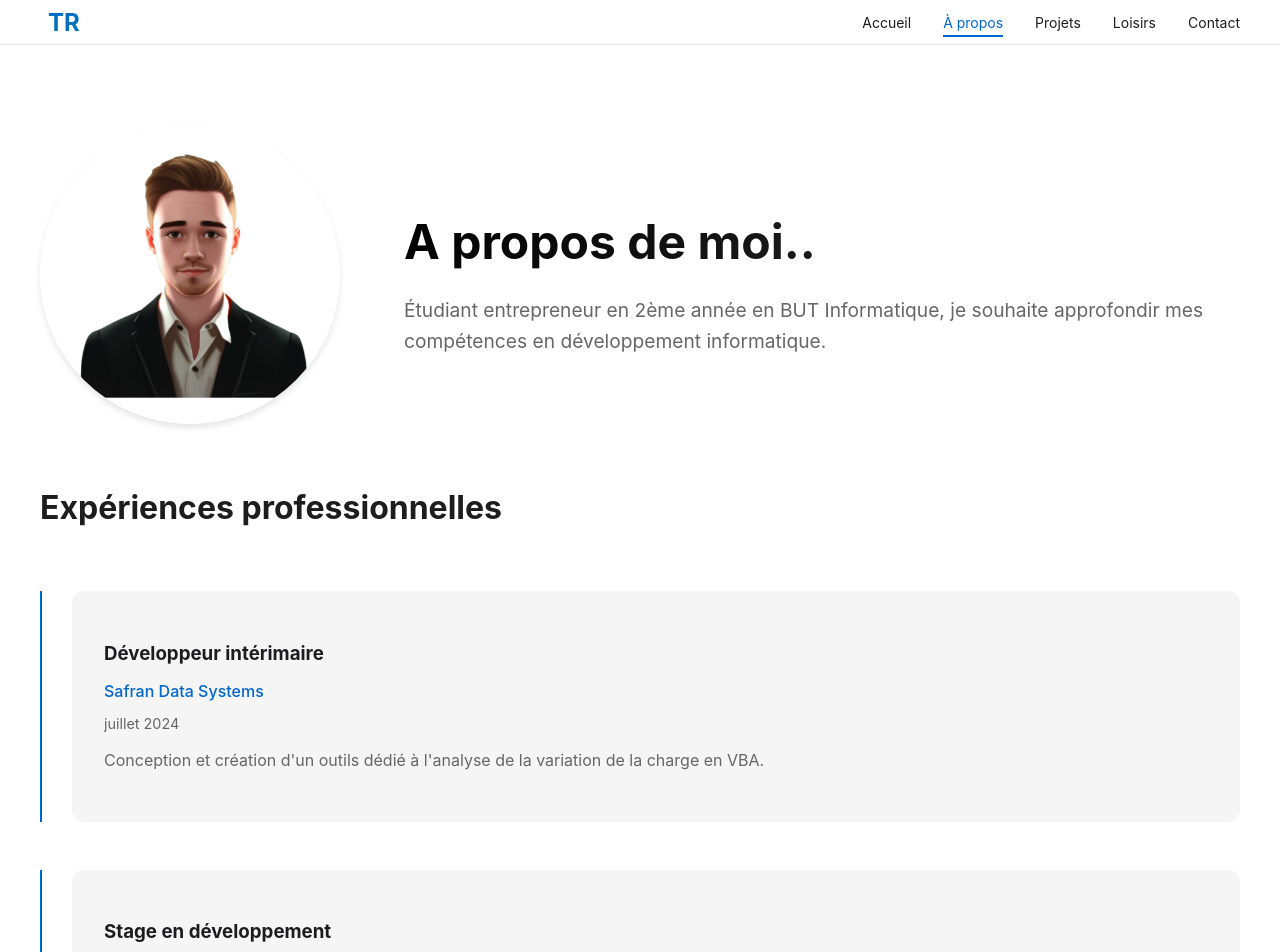
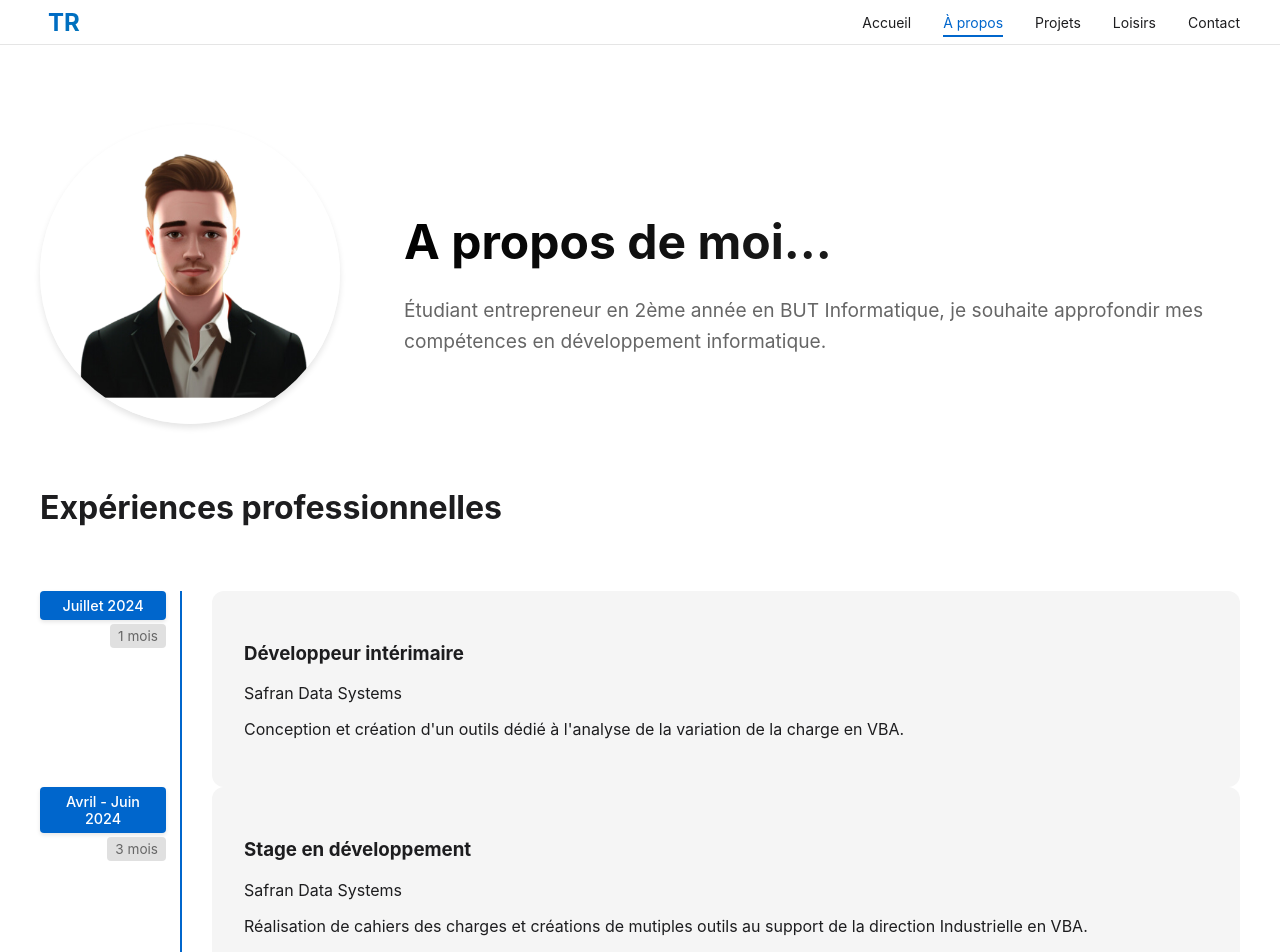
Before and after one commit to TomRambeau/portfolio, a Vue app in the folder portfolio/: page /about in a window 1280 px wide. Shown: the top 952 px of the page. Built offline with nearby package versions, Linux system fonts and the light colour scheme.

Commit message:
init push on branch

```diff
--- a/portfolio/src/views/About.vue
+++ b/portfolio/src/views/About.vue
@@ -8,7 +8,7 @@ import ScrollReveal from '@/components/ScrollReveal.vue'
       <section class="hero-section">
         <img src="@/assets/avatar.png" alt="Tom Rambeau" class="profile-image">
         <div class="hero-content">
-          <h1 class="title">A propos de moi..</h1>
+          <h1 class="title">A propos de moi...</h1>
           <p class="bio">
               Étudiant entrepreneur en 2ème année en BUT Informatique, je souhaite approfondir mes compétences en développement informatique.
           </p>
@@ -21,10 +21,13 @@ import ScrollReveal from '@/components/ScrollReveal.vue'
         <h2>Expériences professionnelles</h2>
         <div class="timeline">
           <div class="timeline-item">
+            <div class="timeline-period-container">
+              <span class="timeline-period">Juillet 2024</span>
+              <span class="duration">1 mois</span>
+            </div>
             <div class="timeline-content">
               <h3>Développeur intérimaire</h3>
               <p class="company">Safran Data Systems</p>
-              <p class="period">juillet 2024</p>
               <p class="description">
                 Conception et création d'un outils dédié à l'analyse de la variation de la charge en VBA.
               </p>
@@ -32,10 +35,13 @@ import ScrollReveal from '@/components/ScrollReveal.vue'
           </div>
 
           <div class="timeline-item">
+            <div class="timeline-period-container">
+              <span class="timeline-period">Avril - Juin 2024</span>
+              <span class="duration">3 mois</span>
+            </div>
             <div class="timeline-content">
               <h3>Stage en développement</h3>
               <p class="company">Safran Data Systems</p>
-              <p class="period">Avril - Juin 2024</p>
               <p class="description">
                 Réalisation de cahiers des charges et créations de mutiples outils au support de la direction Industrielle en VBA.
               </p>
@@ -249,10 +255,10 @@ import ScrollReveal from '@/components/ScrollReveal.vue'
 .timeline {
   position: relative;
   padding: 2rem 0;
+  margin-left: 140px; /* Ajout de marge gauche pour aligner avec le titre */
 }
 
 .timeline-item {
-  margin-bottom: 3rem;
   position: relative;
   padding-left: 2rem;
 }
@@ -264,7 +270,8 @@ import ScrollReveal from '@/components/ScrollReveal.vue'
   top: 0;
   width: 2px;
   height: 100%;
-  background: var(--accent-color);
+  background: var(--accent-color)
+
 }
 
 .timeline-content {
@@ -273,26 +280,35 @@ import ScrollReveal from '@/components/ScrollReveal.vue'
   border-radius: 12px;
 }
 
-.timeline-content h3 {
-  color: var(--text-color);
-  margin-bottom: 0.5rem;
+.timeline-period-container {
+  position: absolute;
+  left: -140px;
+  display: flex;
+  flex-direction: column;
+  align-items: flex-end;
+  gap: 4px;
 }
 
-.company {
-  color: var(--accent-color);
+.timeline-period {
+  position: static;
+  background: var(--accent-color);
+  color: white;
+  font-size: 0.9rem;
+  width: 110px;
+  text-align: center;
+  padding: 6px 8px;
+  border-radius: 4px;
   font-weight: 500;
-  margin-bottom: 0.5rem;
+  box-shadow: 0 2px 4px rgba(0, 0, 0, 0.1);
 }
 
-.period {
+.duration {
+  font-size: 0.85rem;
   color: #666;
-  font-size: 0.9rem;
-  margin-bottom: 1rem;
-}
-
-.description {
-  color: #666;
-  line-height: 1.6;
+  background: #e0e0e0;
+  padding: 4px 8px;
+  border-radius: 4px;
+  width: fit-content;
 }
 
 .soft-skills-section {
@@ -386,6 +402,13 @@ import ScrollReveal from '@/components/ScrollReveal.vue'
   line-height: 1.5;
 }
 
+.experience-section {
+  position: relative; /* Ajout pour le contexte de positionnement */
+  padding-left: 0;   /* Reset du padding */
+}
+
+
+
 @media (max-width: 768px) {
   .hero-section {
     flex-direction: column;
@@ -401,5 +424,13 @@ import ScrollReveal from '@/components/ScrollReveal.vue'
   .timeline-item {
     padding-left: 1rem;
   }
+
+  .timeline {
+    margin-left: 0;
+  }
+
+  .experience-section h2 {
+    margin-left: 0;
+  }
 }
 </style>
--- a/portfolio/src/views/ProjectDetail.vue
+++ b/portfolio/src/views/ProjectDetail.vue
@@ -168,7 +168,7 @@ onMounted(() => {
 }
 
 .project-section {
-  background: white;
+  background: #f5f5f5;
   border-radius: 12px;
   padding: 2rem;
   margin-bottom: 2rem;
```
